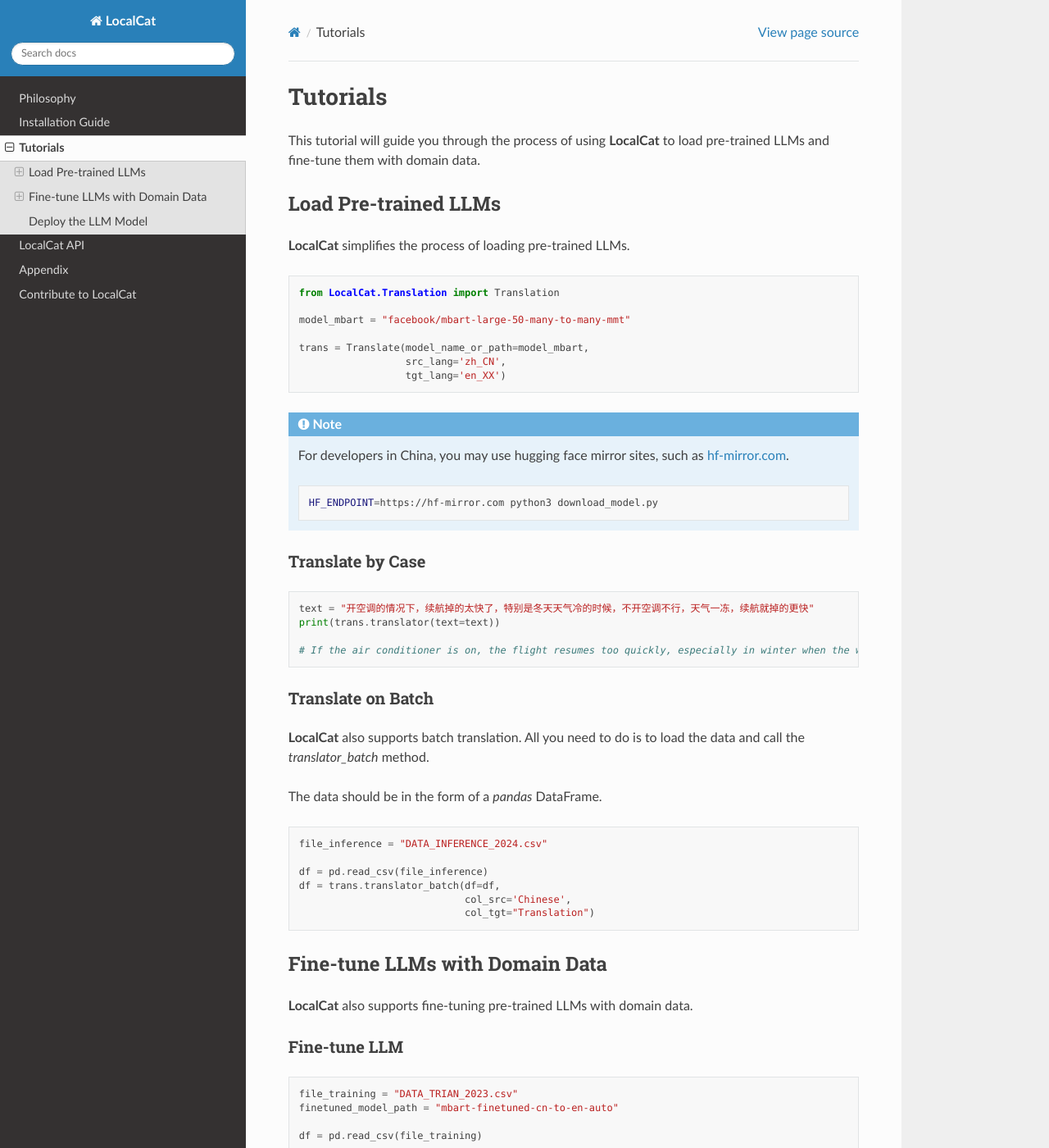
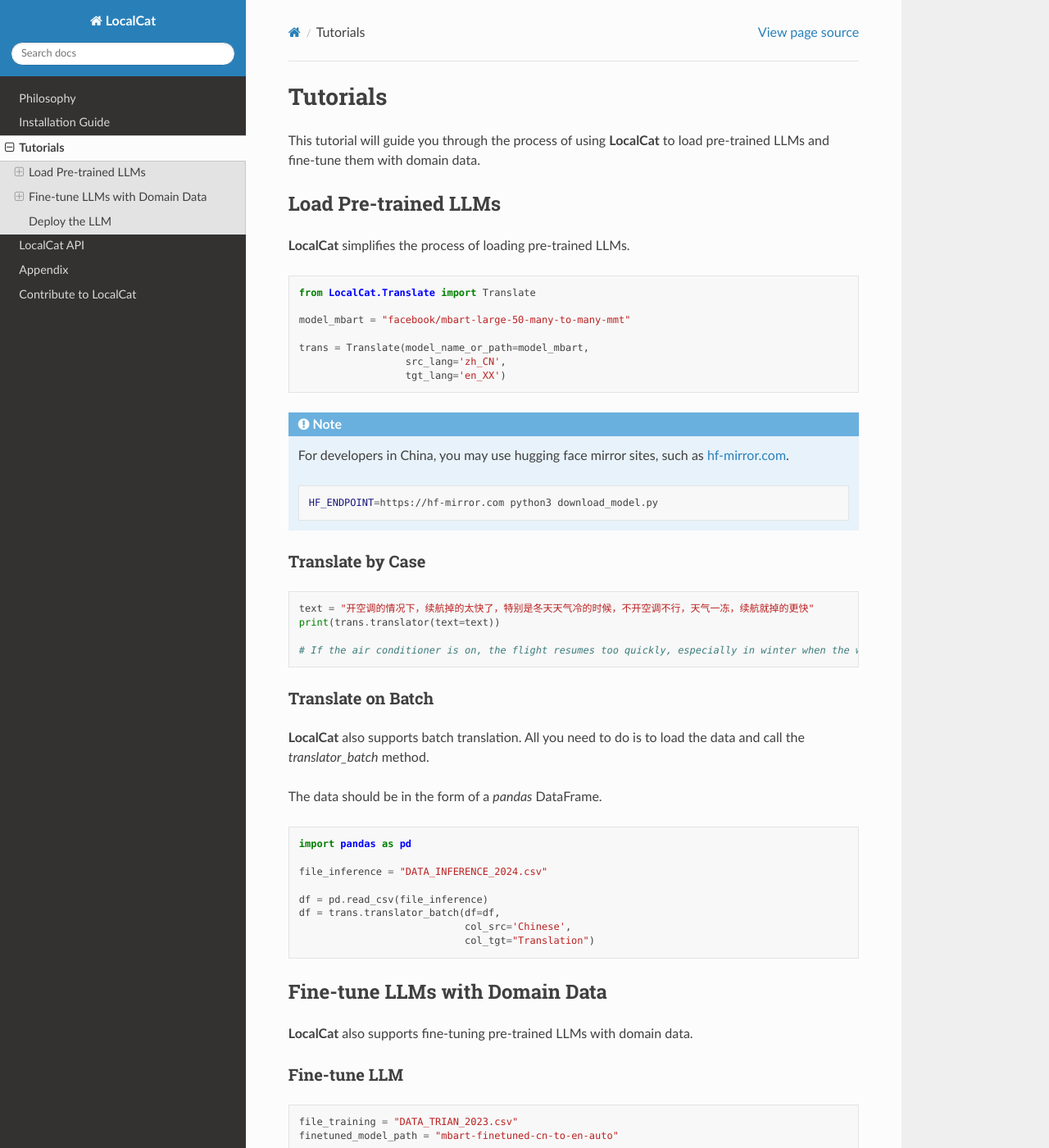
Before and after one commit to Ewen2015/LocalCat, a Sphinx documentation site: the page built from docs/source/tutorial.rst, in a window 1280 px wide and 1400 px high. Shown: the whole window at 82% size. Built offline with Sphinx 7.4.7 and the Read the Docs theme 2.0.0, drawn with Linux system fonts in a browser that asks for light colours; some of the changed text lies outside the part shown.

Commit message:
notebook tutorial

```diff
--- a/docs/source/tutorial.rst
+++ b/docs/source/tutorial.rst
@@ -10,7 +10,7 @@
 
 .. code-block:: Python
 
-    from LocalCat.Translation import Translation
+    from LocalCat.Translate import Translate
 
     model_mbart = "facebook/mbart-large-50-many-to-many-mmt"
 
@@ -44,6 +44,8 @@
 The data should be in the form of a `pandas` DataFrame.
 
 .. code-block:: Python
+
+    import pandas as pd
 
     file_inference = "DATA_INFERENCE_2024.csv"
 
@@ -95,8 +97,8 @@
 
     **Fine-tuned:** In the case of turning on the air conditioner, the *electric range* drops too fast, especially when the weather is cold in winter, not turning on the air conditioner is not possible, the weather freezes, and the *electric range* drops faster.
 
-Deploy the LLM Model
-====================
+Deploy the LLM
+==============
 
 **LocalCat** also supports deploying LLMs on the cloud (AWS Sagemaker Endpoint). Deploying the model contains the following steps:
 
```
Also changed, not shown: images/aws_llm.png (added), 3 other files.
